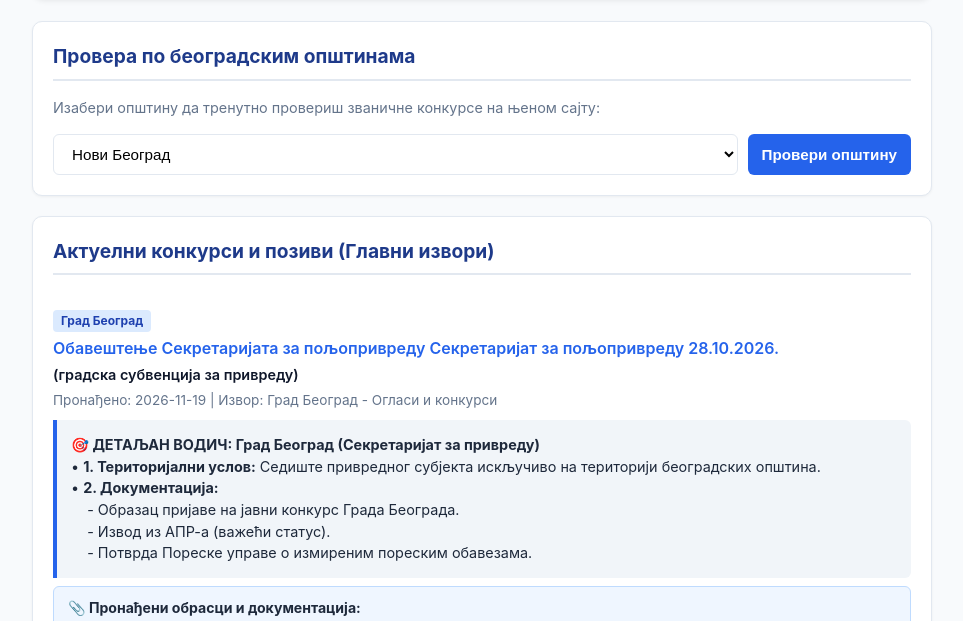
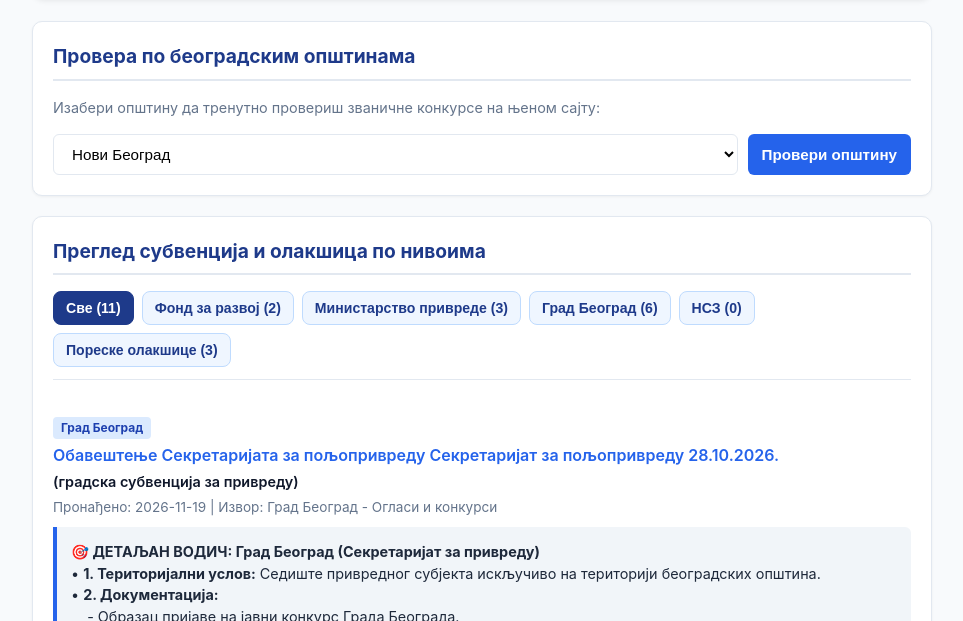
Before and after one commit to with567only/subvencije, a plain HTML site: page index.html in a window 1280 px wide. Shown: the part 168-789 px from the top of the page, without its empty margins (158-1121 px from the left). Drawn offline with Linux system fonts and the light colour scheme.

Commit message:
Add tabs for subsidies overview and update styles

```diff
--- a/index.html
+++ b/index.html
@@ -97,6 +97,33 @@
         button:hover {
             background-color: #1d4ed8;
         }
+        .tabs-bar {
+            display: flex;
+            flex-wrap: wrap;
+            gap: 8px;
+            margin: 14px 0 18px 0;
+            padding-bottom: 12px;
+            border-bottom: 1px solid var(--border);
+        }
+        .tab-btn {
+            background-color: #eff6ff;
+            color: var(--primary);
+            border: 1px solid #bfdbfe;
+            padding: 8px 12px;
+            border-radius: 8px;
+            font-size: 0.88rem;
+            font-weight: 600;
+            cursor: pointer;
+        }
+        .tab-btn:hover {
+            background-color: #dbeafe;
+            color: var(--primary);
+        }
+        .tab-btn.active {
+            background-color: var(--primary);
+            color: #ffffff;
+            border-color: var(--primary);
+        }
         .konkurs-item {
             padding: 16px 0;
             border-bottom: 1px solid var(--border);
@@ -170,7 +197,7 @@
             margin: 10px 0;
         }
         .static-list li {
-            margin-bottom: 6px;
+            margin-bottom: 10px;
         }
     </style>
 </head>
@@ -211,39 +238,79 @@
     </div>
 
     <div class="card">
-        <h2>Актуелни конкурси и позиви (Главни извори)</h2>
+        <h2>Преглед субвенција и олакшица по нивоима</h2>
+        <div id="tabs-bar" class="tabs-bar"></div>
         <div id="konkursi-list">
             <p>Учитавање актуелних конкурса...</p>
         </div>
     </div>
-
-    <div class="card">
-        <h2>Стабилне пореске олакшице и олакшице за запошљавање</h2>
-        <ul class="static-list">
-            <li><strong>Олакшице за новозапослене раднике:</strong> Повратак дела пореза и доприноса за лица која се запошљавају у складу са Законом о порезу на доходак грађана.</li>
-            <li><strong>Самозапошљавање преко НСЗ:</strong> Једнократна бескуматна средства за покретање сопственог бизниса.</li>
-            <li><strong>Фонд за развој:</strong> Програми подршке за почетнике у пословању и набавку производне опреме.</li>
-        </ul>
-    </div>
 </div>
 
 <script>
-    async function ucitajPodatke() {
-        try {
-            let response = await fetch('podaci.json?' + new Date().getTime());
-            if (!response.ok) throw new Error("Фајл није пронађен");
-            let data = await response.json();
+    const TAB_DEFINICIJE = [
+        { id: "Све", naziv: "Све" },
+        { id: "Фонд за развој", naziv: "Фонд за развој" },
+        { id: "Министарство привреде", naziv: "Министарство привреде" },
+        { id: "Град Београд", naziv: "Град Београд" },
+        { id: "НСЗ", naziv: "НСЗ" },
+        { id: "Пореске олакшице", naziv: "Пореске олакшице" }
+    ];
 
-            document.getElementById('last-update').innerText = "Последње ажурирање: " + (data.poslednje_azuriranje || "Непознато");
+    let sviKonkursi = [];
+    let aktivanTab = "Све";
 
-            let listaDiv = document.getElementById('konkursi-list');
-            if (!data.konkursi || data.konkursi.length === 0) {
-                listaDiv.innerHTML = "<p>Тренутно нема пронађених активних конкурса.</p>";
+    function prikaziTabove() {
+        const bar = document.getElementById("tabs-bar");
+        bar.innerHTML = TAB_DEFINICIJE.map(tab => {
+            let broj = 0;
+            if (tab.id === "Све") {
+                broj = sviKonkursi.length;
+            } else if (tab.id === "Пореске олакшице") {
+                broj = 3;
+            } else {
+                broj = sviKonkursi.filter(k => k.izvor === tab.id).length;
+            }
+
+            const klasa = aktivanTab === tab.id ? "tab-btn active" : "tab-btn";
+            return `<button type="button" class="${klasa}" onclick="izaberiTab('${tab.id}')">${tab.naziv} (${broj})</button>`;
+        }).join("");
+    }
+
+    function izaberiTab(tabId) {
+        aktivanTab = tabId;
+        prikaziTabove();
+        prikaziSadrzajTaba();
+    }
+
+    function prikaziPoreskeOlaksice() {
+        return `
+            <ul class="static-list">
+                <li><strong>Олакшице за новозапослене раднике:</strong> Повратак дела пореза и доприноса за лица која се запошљавају у складу са Законом о порезу на доходак грађана (услови и рокови прописани законом и актима Пореске управе).</li>
+                <li><strong>Самозапошљавање преко НСЗ:</strong> Једнократна средства за покретање сопственог бизниса uz претходну обуку и евиденцију у НСЗ.</li>
+                <li><strong>Фонд за развој:</strong> Програми подршке за почетнике у пословању и набавку опреме (комбинација гранта и кредита према важећем програму).</li>
+            </ul>
+        `;
+    }
+
+    function prikaziSadrzajTaba() {
+        const listaDiv = document.getElementById("konkursi-list");
+
+        if (aktivanTab === "Пореске олакшице") {
+            listaDiv.innerHTML = prikaziPoreskeOlaksice();
+            return;
+        }
+
+        const filtrirani = aktivanTab === "Све"
+            ? sviKonkursi
+            : sviKonkursi.filter(k => k.izvor === aktivanTab);
+
+        if (!filtrirani || filtrirani.length === 0) {
+            listaDiv.innerHTML = `<p>Тренутно нема пронађених активних конкурса у категорији „${aktivanTab}“.</p>`;
             return;
         }
 
         let html = "";
-            data.konkursi.forEach((k) => {
+        filtrirani.forEach((k) => {
             let srzTekst = k.srz_subvencije && k.srz_subvencije.trim() !== "" ?
                 `<div class="srz-subvencije">(${k.srz_subvencije})</div>` : "";
 
@@ -281,7 +348,21 @@
                 </div>
             `;
         });
+
         listaDiv.innerHTML = html;
+    }
+
+    async function ucitajPodatke() {
+        try {
+            let response = await fetch('podaci.json?' + new Date().getTime());
+            if (!response.ok) throw new Error("Фајл није пронађен");
+            let data = await response.json();
+
+            document.getElementById('last-update').innerText = "Последње ажурирање: " + (data.poslednje_azuriranje || "Непознато");
+            sviKonkursi = Array.isArray(data.konkursi) ? data.konkursi : [];
+
+            prikaziTabove();
+            prikaziSadrzajTaba();
         } catch (e) {
             document.getElementById('konkursi-list').innerHTML = "<p style='color: red;'>Грешка при учитавању података.</p>";
         }
```
Lines whose indentation alone changed are shown as unchanged.
